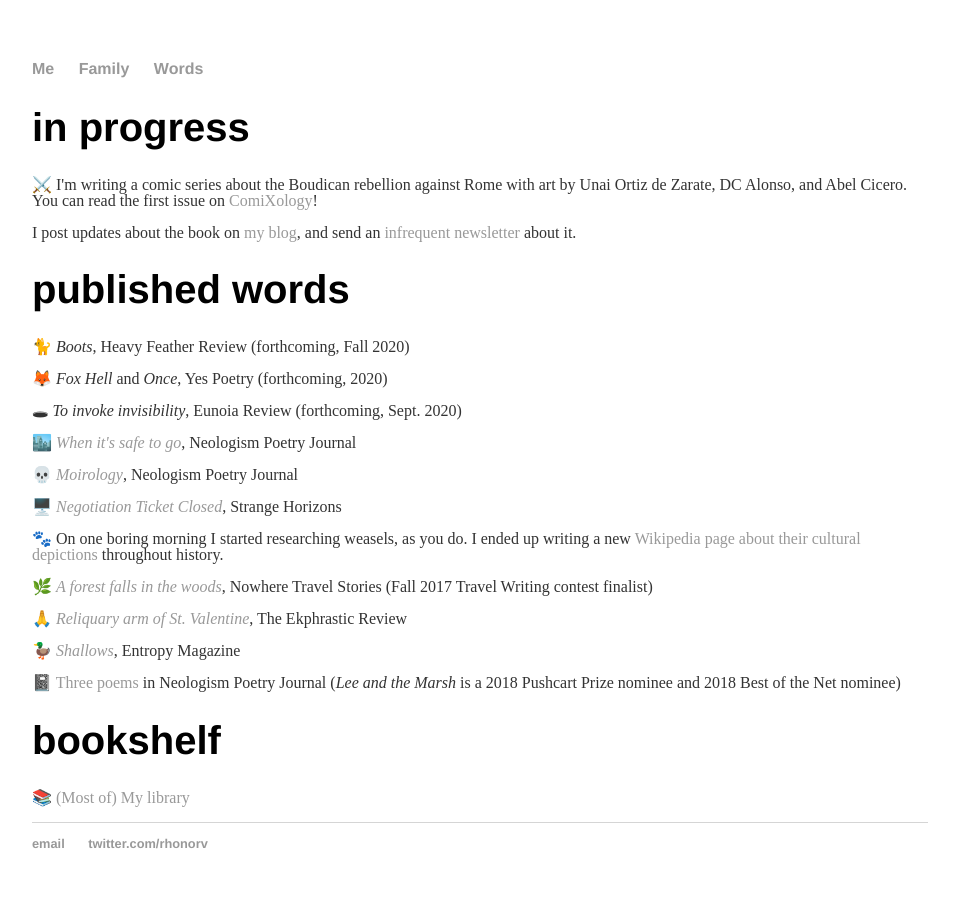
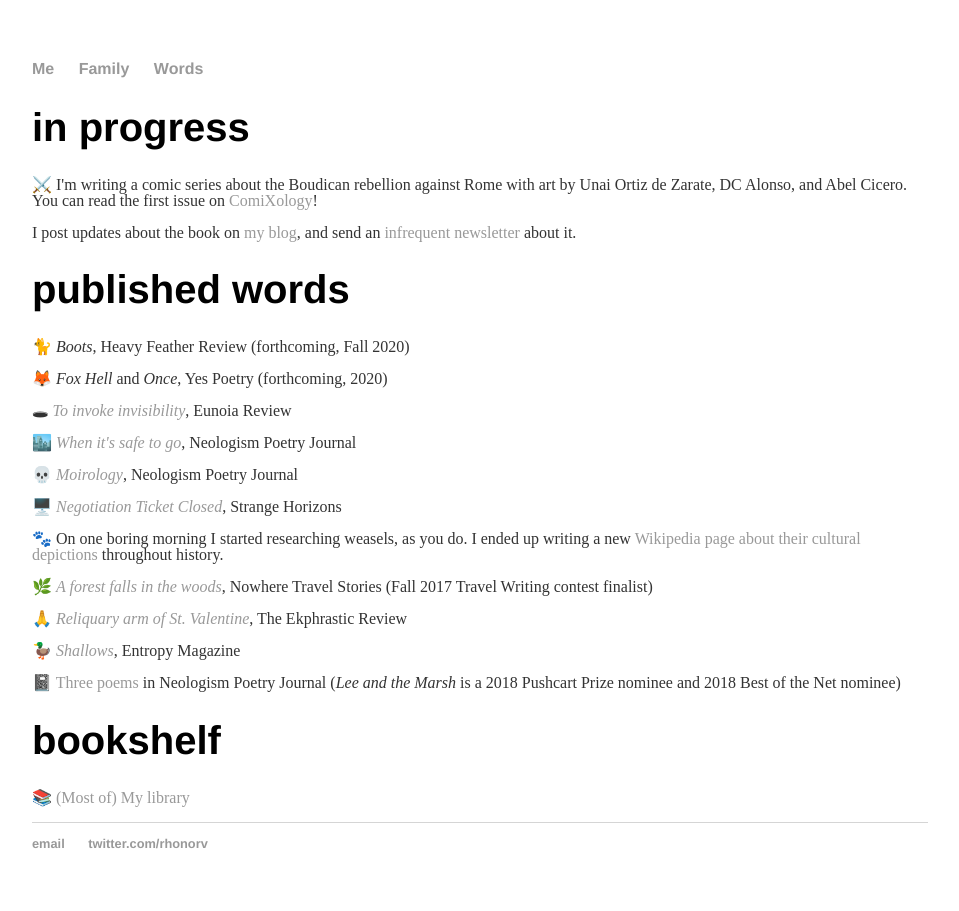
Before and after one commit to rhonorv/rhonorv.github.io, a Jekyll site: the page words/index.html, which Jekyll copies as it is, in a window 1280 px wide. Shown: the whole page, without its empty margins (160-1119 px from the left). Built offline with Jekyll 4.4.1, drawn with Linux system fonts in a browser that asks for light colours.

Commit message:
Update index.html

```diff
--- a/words/index.html
+++ b/words/index.html
@@ -29,11 +29,11 @@
 
 	<div class="words">
 	<h1>published words</h1>
-		<p><span aria-hidden="true">🐈 <em>Boots</em>, Heavy Feather Review (forthcoming, Fall 2020)</p>
+		<p><span aria-hidden="true">🐈 </span><em>Boots</em>, Heavy Feather Review (forthcoming, Fall 2020)</p>
 
-		<p><span aria-hidden="true">🦊 <em>Fox Hell</em> and <em>Once</em>, Yes Poetry (forthcoming, 2020)</p>
+		<p><span aria-hidden="true">🦊 </span><em>Fox Hell</em> and <em>Once</em>, Yes Poetry (forthcoming, 2020)</p>
 
-		<p><span aria-hidden="true">🕳 <em>To invoke invisibility</em>, Eunoia Review (forthcoming, Sept. 2020)</p>
+		<p><span aria-hidden="true">🕳 </span><a href="https://eunoiareview.wordpress.com/2020/09/16/to-invoke-invisibility/"><em>To invoke invisibility</em></a>, Eunoia Review</p>
 
 		<p><span aria-hidden="true">🏙️ </span><a href="https://www.neologismpoetry.com/August-2020/#rhv"><em>When it's safe to go</em></a>, Neologism Poetry Journal</p>
 
```
